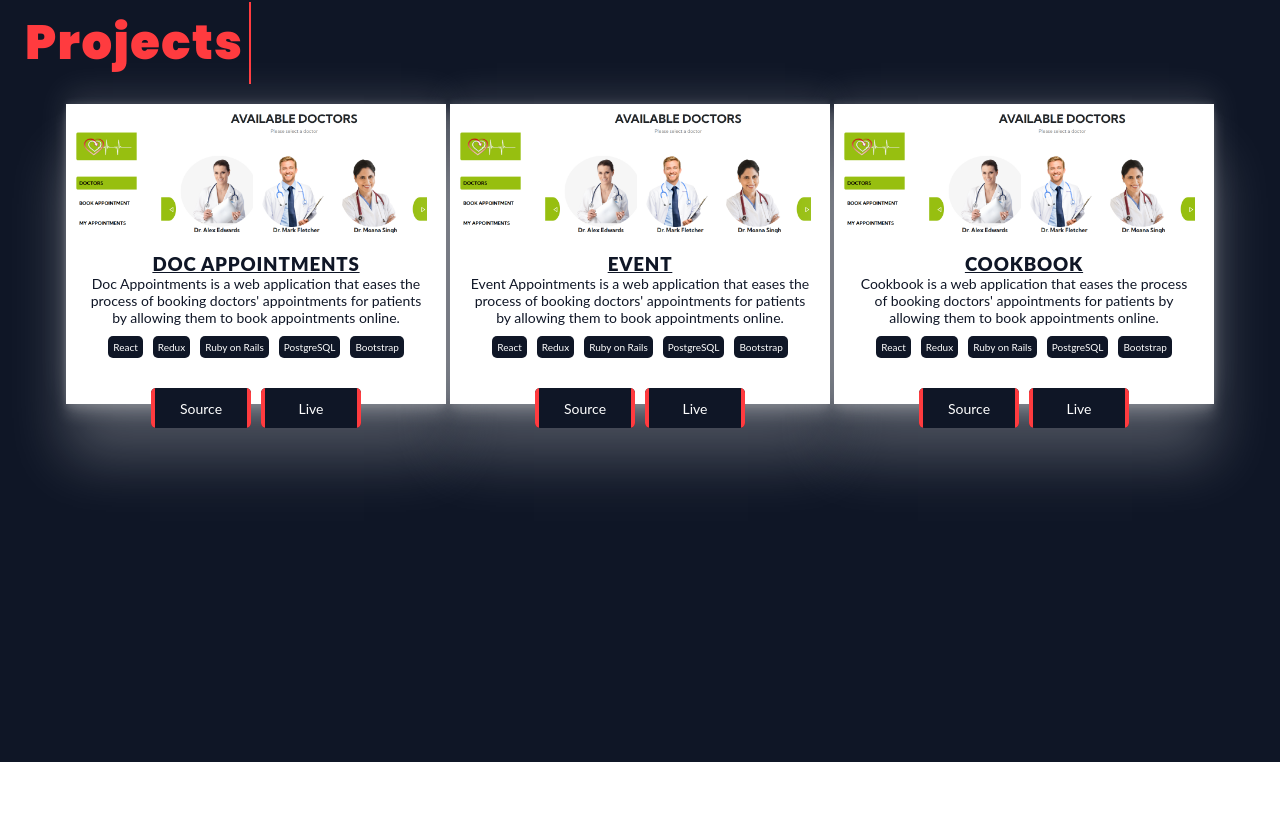
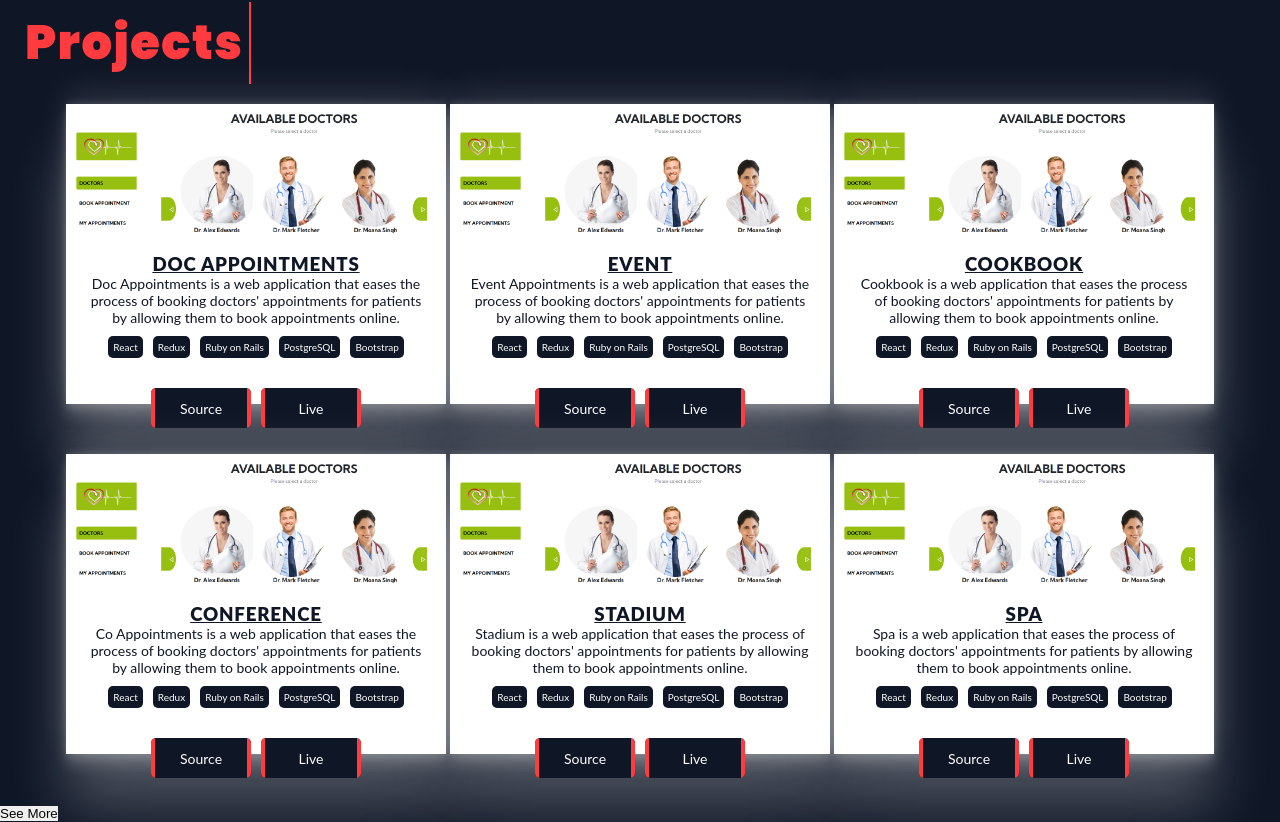
Before and after one commit to trace-kadenyi/portfolio_website, a React (Create React App) app: page / in a window 1280 px wide. Shown: the part 1638-2460 px from the top of the page. Before the commit the page ends 2400 px from the top, so only its background shows below. Built offline with nearby package versions, Linux system fonts and the light colour scheme; the HTML template or start-up script is replaced by a standard one.

Commit message:
Add show more functionality for the projects

```diff
--- a/src/Components/Projects/Projects.js
+++ b/src/Components/Projects/Projects.js
@@ -1,56 +1,120 @@
-import React, { useEffect } from "react";
-import { useParams } from "react-router-dom";
+import React, { useState } from "react";
 
 import "./projects.css";
 import project1 from "../../Assets/Images/doc.png";
 
 const Projects = () => {
-  const { id } = useParams();
+  const [more, setMore] = useState(false);
 
   // add event listener to the popup link to open the popup
-const openPopup = (e) => {
-  e.preventDefault();
-  document.querySelector(".project_popup").classList.add("active");
-}
+  // const openPopup = (e) => {
+  //   e.preventDefault();
+  //   document.querySelector(".project_popup").classList.add("active");
+  // };
 
-// close popup
-const closePopup = (e) => {
-  e.preventDefault();
-  document.querySelector(".project_popup").classList.remove("active");
-}
-
-
+  // // close popup
+  // const closePopup = (e) => {
+  //   e.preventDefault();
+  //   document.querySelector(".project_popup").classList.remove("active");
+  // };
 
   // create an array of all the projects
   const projectsContainer = [
     {
       id: 1,
       title: "Doc Appointments",
-      description: "Doc Appointments is a web application that eases the process of booking doctors' appointments for patients by allowing them to book appointments online.",
-      popup_description: "DOC- Lorem ipsum dolor sit amet, consectetur adipiscing elit, sed do eiusmod tempor incididunt ut labore et dolore magna aliqua. Ut enim ad minim veniam, quis nostrud exercitation ullamco laboris nisi ut aliquip ex ea commodo consequat. Duis aute irure dolor in reprehenderit in voluptate velit esse cillum dolore eu fugiat nulla pariatur. Excepteur sint occaecat cupidatat non proident, sunt in culpa qui officia deserunt mollit anim id est laborum.",
-      technologies: ["React", "Redux", "Ruby on Rails", "PostgreSQL", "Bootstrap"],
+      description:
+        "Doc Appointments is a web application that eases the process of booking doctors' appointments for patients by allowing them to book appointments online.",
+      technologies: [
+        "React",
+        "Redux",
+        "Ruby on Rails",
+        "PostgreSQL",
+        "Bootstrap",
+      ],
       image: project1,
-
     },
     {
       id: 2,
       title: "Event",
-      description: "Event Appointments is a web application that eases the process of booking doctors' appointments for patients by allowing them to book appointments online.",
-      popup_description: "EVENTs EVENTS- Lorem ipsum dolor sit amet, consectetur adipiscing elit, sed do eiusmod tempor incididunt ut labore et dolore magna aliqua. Ut enim ad minim veniam, quis nostrud exercitation ullamco laboris nisi ut aliquip ex ea commodo consequat. Duis aute irure dolor in reprehenderit in voluptate velit esse cillum dolore eu fugiat nulla pariatur. Excepteur sint occaecat cupidatat non proident, sunt in culpa qui officia deserunt mollit anim id est laborum.",
-      technologies: ["React", "Redux", "Ruby on Rails", "PostgreSQL", "Bootstrap"],
+      description:
+        "Event Appointments is a web application that eases the process of booking doctors' appointments for patients by allowing them to book appointments online.",
+      technologies: [
+        "React",
+        "Redux",
+        "Ruby on Rails",
+        "PostgreSQL",
+        "Bootstrap",
+      ],
+      image: project1,
+    },
+    {
+      id: 3,
+      title: "Cookbook",
+      description:
+        "Cookbook is a web application that eases the process of booking doctors' appointments for patients by allowing them to book appointments online.",
+      technologies: [
+        "React",
+        "Redux",
+        "Ruby on Rails",
+        "PostgreSQL",
+        "Bootstrap",
+      ],
+      image: project1,
+    },
+    {
+      id: 4,
+      title: "Conference",
+      description:
+        "Co Appointments is a web application that eases the process of booking doctors' appointments for patients by allowing them to book appointments online.",
+      technologies: [
+        "React",
+        "Redux",
+        "Ruby on Rails",
+        "PostgreSQL",
+        "Bootstrap",
+      ],
+      image: project1,
+    },
+    {
+      id: 5,
+      title: "Stadium",
+      description:
+        "Stadium is a web application that eases the process of booking doctors' appointments for patients by allowing them to book appointments online.",
+      technologies: [
+        "React",
+        "Redux",
+        "Ruby on Rails",
+        "PostgreSQL",
+        "Bootstrap",
+      ],
       image: project1,
     },
      {
-      id: 3,
-      title: "Cookbook",
-      description: "Cookbook is a web application that eases the process of booking doctors' appointments for patients by allowing them to book appointments online.",
-      popup_description: "Cookbook- Lorem ipsum dolor sit amet, consectetur adipiscing elit, sed do eiusmod tempor incididunt ut labore et dolore magna aliqua. Ut enim ad minim veniam, quis nostrud exercitation ullamco laboris nisi ut aliquip ex ea commodo consequat. Duis aute irure dolor in reprehenderit in voluptate velit esse cillum dolore eu fugiat nulla pariatur. Excepteur sint occaecat cupidatat non proident, sunt in culpa qui officia deserunt mollit anim id est laborum.",
-      technologies: ["React", "Redux", "Ruby on Rails", "PostgreSQL", "Bootstrap"],
+      id: 6,
+      title: "Spa",
+      description:
+        "Spa is a web application that eases the process of booking doctors' appointments for patients by allowing them to book appointments online.",
+      technologies: [
+        "React",
+        "Redux",
+        "Ruby on Rails",
+        "PostgreSQL",
+        "Bootstrap",
+      ],
       image: project1,
-
     },
   ];
 
+// toggle hidden projects
+  const toggleHiddenProjects = (e) => {
+    setMore(!more);
+    e.target.innerText = more ? "See More" : "See Less";
+    const hiddenProjects = document.querySelectorAll(".hidden_project");
+    hiddenProjects.forEach((project) => {
+      project.classList.toggle("hide");
+    });
+  }
 
   return (
     <section className="projects_sect" id="projects">
@@ -60,7 +124,8 @@ const closePopup = (e) => {
           {/* single project */}
           {projectsContainer.map((project) => {
             return (
-              <div className="project" key={project.id}>
+              <div className={project.id <= 3 ? "project" : "project hidden_project hide"}
+                key={project.id}>
                 <div className="card">
                   <div className="project_img">
                     <img src={project.image} alt={project.title} />
@@ -75,25 +140,33 @@ const closePopup = (e) => {
                     </div>
                     {/* see project */}
                     <div className="project_links">
-                      <a href="#" className="project_link" onClick={openPopup}>
-                        <span id={project.id} className="link_span">Source</span>
-                        <span id={project.id} className="link_span">Source</span>
+                      <a href="#" className="project_link">
+                        <span id={project.id} className="link_span">
+                          Source
+                        </span>
+                        <span id={project.id} className="link_span">
+                          Source
+                        </span>
                       </a>
-                        <a href="#" className="project_link" onClick={openPopup}>
-                        <span id={project.id} className="link_span">Live</span>
-                        <span id={project.id} className="link_span">Live</span>
+                      <a href="#" className="project_link">
+                        <span id={project.id} className="link_span">
+                          Live
+                        </span>
+                        <span id={project.id} className="link_span">
+                          Live
+                        </span>
                       </a>
                     </div>
-
-
                   </div>
                 </div>
               </div>
             );
-          }
-          )}
-
+          })}
         </div>
+      </div>
+      {/* see more */}
+      <div className="see_more">
+        <button className="more_btn" onClick={toggleHiddenProjects}>See More</button>
       </div>
     </section>
   );
@@ -114,9 +187,28 @@ export default Projects;
 
 
 
-     {/* popup */}
 
-                    {/* {project.id === e.target.id ? (
+
+
+
+
+
+
+
+
+
+
+
+
+
+
+
+{
+  /* popup */
+}
+
+{
+  /* {project.id === e.target.id ? (
                       <div className="project_popup">
                         <div className="popup_content">
                           <div className="popup_close" onClick={closePopup}>
@@ -129,10 +221,11 @@ export default Projects;
                     ) : (
                         ""
                     )}
-                     */}
+                     */
+}
 
-
-                    {/* <div className="project_popup">
+{
+  /* <div className="project_popup">
                       <div className="popup_content">
                         <div className="popup_close" onClick={closePopup}>
                           &times;
@@ -142,4 +235,5 @@ export default Projects;
                           {project.popup_description}
                         </p>
                       </div>
-                    </div> */}
+                    </div> */
+}
```
